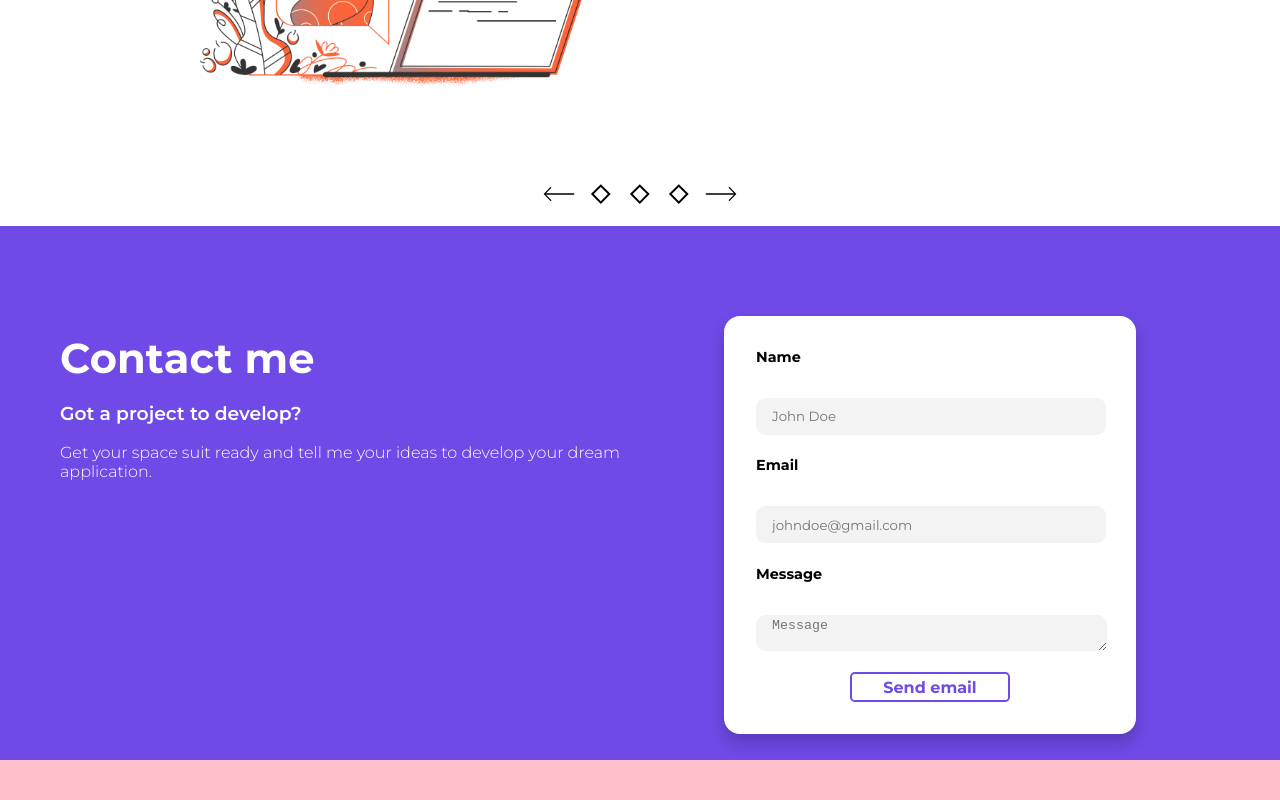
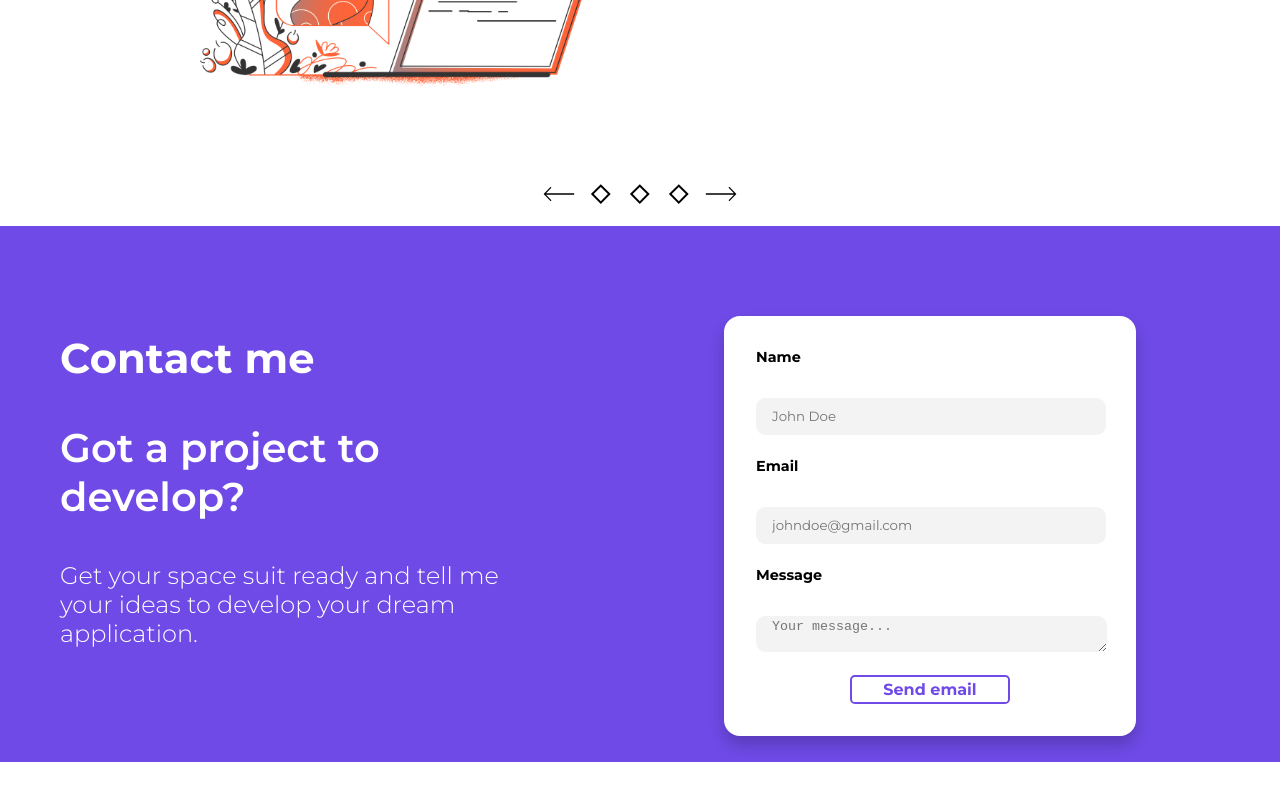
Before and after one commit to JPGomezCuervo/Portfolio-v2, a Vue app: page / in a window 1280 px wide. Shown: the part 1233-2033 px from the top of the page. After the commit the page ends 1995 px from the top, so only its background shows below. Built offline with nearby package versions, Linux system fonts and the light colour scheme.

Commit message:
Implement form and bindings

```diff
--- a/src/App.vue
+++ b/src/App.vue
@@ -7,20 +7,11 @@ import Home from './views/Home.vue';
 <template>
   <NavBar/>
   <Home/>
-  <div class="lolis">
-
-  </div>
-
 </template>
 
 <style lang="scss" scoped>
 @import "./style.scss";
 
-.lolis {
-  background-color: pink;
-  width: 100%;
-  height: 100vh;
-}
 
 
 </style>
--- a/src/components/Form.vue
+++ b/src/components/Form.vue
@@ -1,35 +1,57 @@
 <script setup lang="ts">
-import { toRefs } from "vue";
+import { toRefs, ref } from "vue";
 import { selectLanguages } from "../store";
+import BaseInput from "./BaseInput.vue";
+import TextArea from "./TextArea.vue";
 
 const { form } = toRefs(selectLanguages());
+const name = ref("");
+const email = ref("");
+const message = ref("");
+
+const onSubmit = (event: Event) => {
+    event.preventDefault();
+
+};
+
+
 </script>
 
 <template>
     <section class="background">
-        <div class="split">
-            <div class="container">
-                <div class="left-container">
+        <div class="form-split">
+            <div class="form-container">
+                <div class="left-form-container">
                     <h2 class="subtitle">{{ form.title }}</h2>
                     <h3>{{ form.subtitle }}</h3>
                     <p>{{ form.description }}</p>
 
                 </div>
-                <form class="right-container">
-                    <div class="input-container">
-                        <label htmlFor="nameInput">{{ form.form.name }}</label>
-                        <input type="text" name="nameInput" :placeholder="form.form.namePlaceholder"/>
-                    </div>
+                <form class="right-form-container" @submit.prevent="onSubmit">
+                    <BaseInput
+                        class="input-form-container"
+                        :label="form.form.name"
+                        :placeholder="form.form.namePlaceholder"
+                        type="text"
+                        :name="form.form.name"
+                        v-model:modelValue="name"
+                    />
+                    <BaseInput
+                        class="input-form-container"
+                        :label="form.form.email"
+                        :placeholder="form.form.emailPlaceholder"
+                        type="email"
+                        :name="form.form.email"
+                        v-model:modelValue="email"
+                    />
 
-                    <div class="input-container">
-                        <label htmlFor="emailInput">{{ form.form.email }}</label>
-                        <input type="text" name="emailInput" :placeholder="form.form.emailPlaceholder"/>
-                    </div>
-
-                    <div class="input-container">
-                        <label htmlFor="messageInput">{{ form.form.message }}</label>
-                        <textarea name="messageInput" :placeholder="form.form.message"></textarea>
-                    </div>
+                    <TextArea
+                    class="input-form-container"
+                    :label="form.form.message"
+                    :placeholder="form.form.messagePlaceholder"
+                    :name="form.form.message"
+                    v-model:modelValue="message"
+                    />
 
                     <button>{{ form.form.button }}</button>
 
@@ -40,16 +62,16 @@ const { form } = toRefs(selectLanguages());
 
 </template>
 
-<style lang="scss" scoped>
+<style lang="scss" >
 @import "../style.scss";
 
 
-.split {
+.form-split {
     display: block;
     padding: 90px 0;
     width: 100%;
 }
-.container {
+.form-container {
     display: grid;
     grid-template-columns: 1fr 1fr;
     grid-template-rows: auto;
@@ -57,21 +79,27 @@ const { form } = toRefs(selectLanguages());
     margin: 0 auto;
     padding: 0 60px;
 }
-.left-container {
+.left-form-container {
     color: white;
     width: 100%;
     height: 100%;
 }
 
-.left-container h3 {
+.left-form-container h3 {
     font-family: "Montserrat-SemiBold";
+    font-size: 2.5rem;
+    width: 30rem;
+    text-align: left;
 }
 
-.left-container p {
+.left-form-container p {
     font-family: "Montserrat-Light";
+    font-size: 1.5rem;
+    text-align: left;
+    width: 28rem;
 }
 
-.right-container {
+.right-form-container {
     width: 60%;
     height: 100%;
     background-color: white;
@@ -80,12 +108,12 @@ const { form } = toRefs(selectLanguages());
     box-shadow: 0px 9px 15px rgba(0, 0, 0, 0.2);
     border-radius: 1rem;
     justify-content: space-between;
+    padding: 2rem;
     align-items: center;
-    padding: 2rem;
     justify-self: center;
 }
 
-.right-container input {
+.right-form-container input {
     padding-left: 1rem;
     border-radius: .6rem;
     border: 0;
@@ -94,7 +122,7 @@ const { form } = toRefs(selectLanguages());
 
 }
 
-.right-container button {
+.right-form-container button {
     width: 10rem;
     margin: 0 auto;
     background-color: white;
@@ -108,23 +136,23 @@ const { form } = toRefs(selectLanguages());
     cursor: pointer;
 }
 
-.right-container button:hover {
+.right-form-container button:hover {
     background-color: #6F4AE7;
     color: white;
 }
-.right-container button:active {
+.right-form-container button:active {
     background-color:white;
     color:#6F4AE7;
 }
 
-.right-container button[disabled] {
+.right-form-container button[disabled] {
     background-color: white;
     border: 2px solid #979595;
     color: #878787;
     cursor: not-allowed;
 }
 
-.input-container  {
+.input-form-container  {
     display: flex;
     flex-direction: column;
     text-align: left;
@@ -132,17 +160,17 @@ const { form } = toRefs(selectLanguages());
     width: 100%;
 }
 
-.input-container label {
+.input-form-container label {
     font-family: "Montserrat-Bold";
     font-size: .9rem;
 }
 
-.input-container input {
+.input-form-container input {
     font-family: "Montserrat-Regular";
     height: 2.2rem;
 }
 
-.input-container  textarea {
+.input-form-container  textarea {
     padding: .2rem;
     padding-left: 1rem;
     border-radius: .6rem;
@@ -151,7 +179,7 @@ const { form } = toRefs(selectLanguages());
     width: calc(100% - 1rem);
 }
 
-// .right-container p {
+// .right-form-container p {
 //     font-family: "Montserrat-Regular";
 //     font-size: .95rem;
 //     color: #6F4AE7;
```
